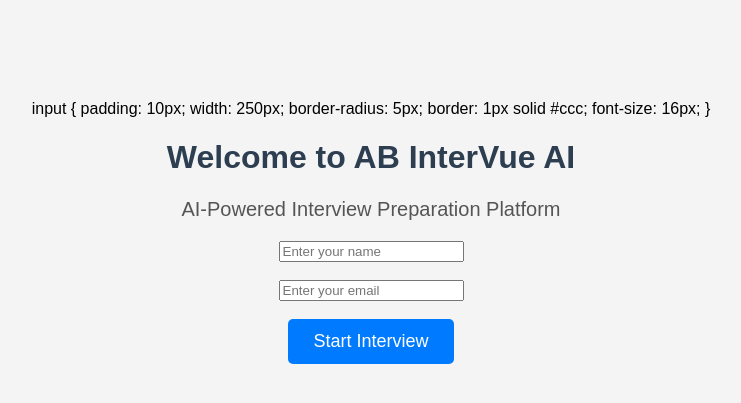
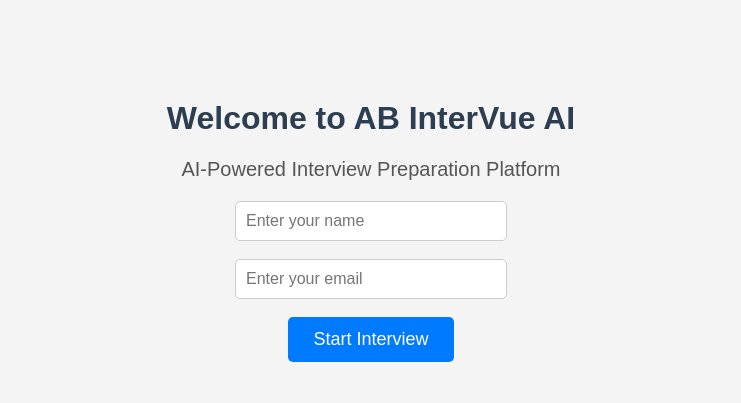
Before and after one commit to jyoshikadommeti/AB-InterVue-Ai, a Flask app: page / in a window 1280 px wide. Shown: the top 403 px of the page, without its empty margins (269-1010 px from the left). Run offline with Flask 3, Linux system fonts and the light colour scheme.

Commit message:
Added input field styling
Fix HTML syntax and style closing tag.

```diff
--- a/templates/index.html
+++ b/templates/index.html
@@ -33,14 +33,15 @@ button {
 button:hover {
     background-color: #0056b3;
 }
-</style>
-    input {
+input {
     padding: 10px;
     width: 250px;
     border-radius: 5px;
     border: 1px solid #ccc;
     font-size: 16px;
 }
+</style>
+
 </head>
 <body>
     <h1>Welcome to AB InterVue AI</h1>
```
